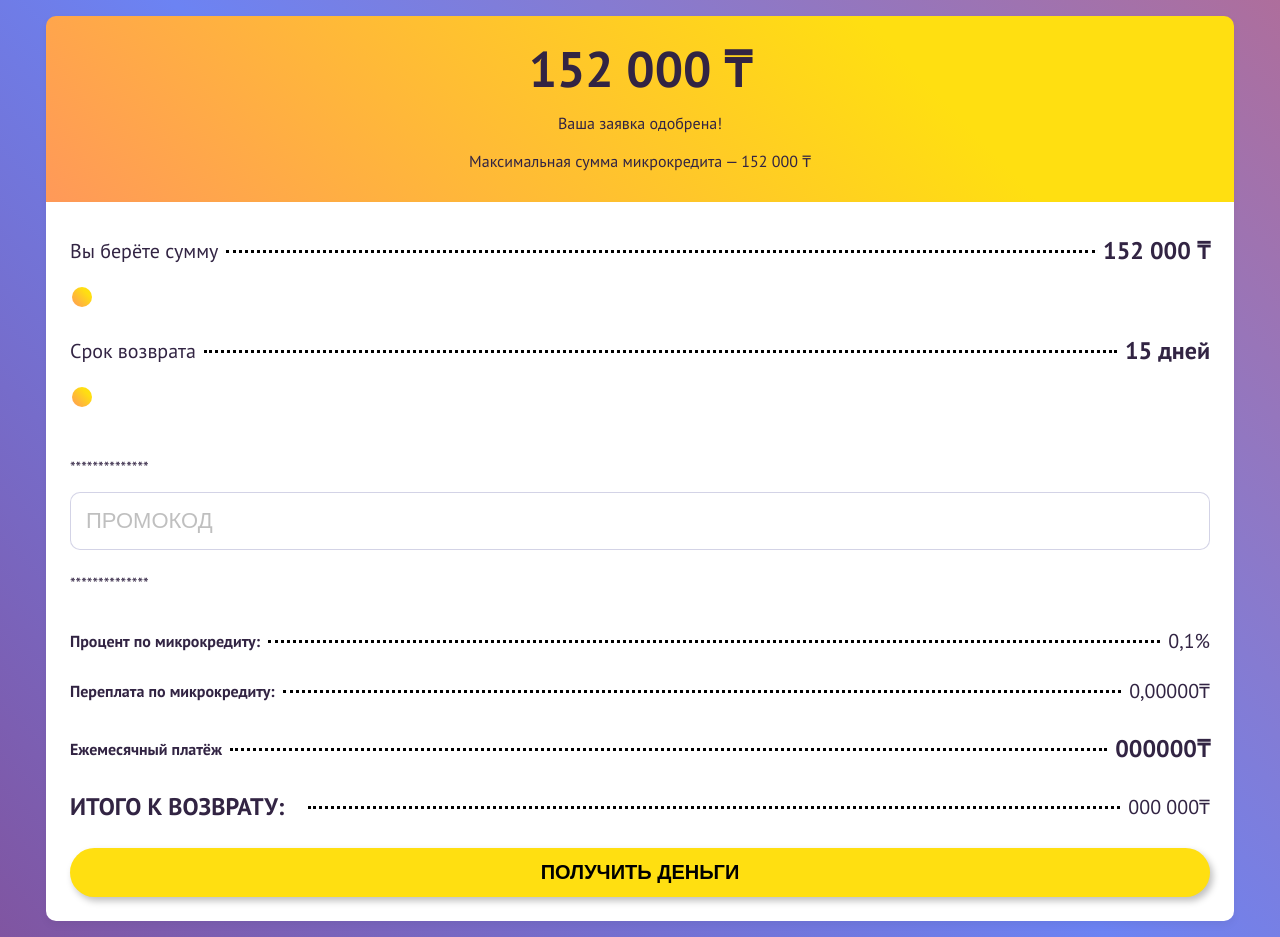
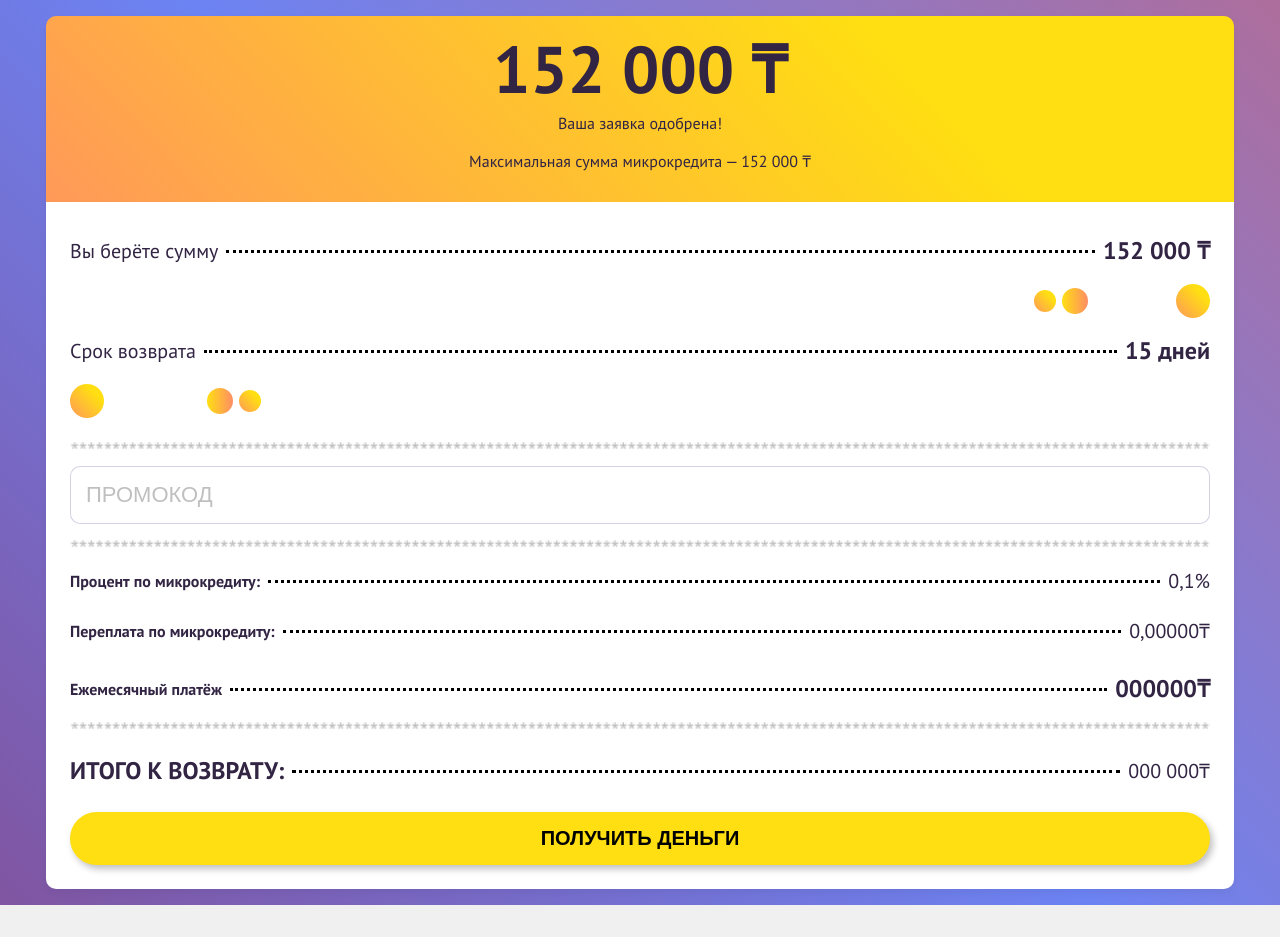
Before and after one commit to nmibragimov7/aqsha-ber, a Nuxt app: page /approved in a window 1280 px wide. After the commit the page ends 905 px from the top, so only its background shows below. Built offline with nearby package versions, Linux system fonts and the light colour scheme.

Commit message:
add error page

```diff
--- a/components/base/BaseButton/BaseButton.vue
+++ b/components/base/BaseButton/BaseButton.vue
@@ -51,7 +51,7 @@ export default {
   color: #000;
   border: none;
   cursor: pointer;
-  padding: 13px 20px;
+  padding: 15px 20px;
   font-size: 20px;
   border-radius: 42px;
   text-transform: uppercase;
--- /dev/null
+++ b/components/common/CreditHistory/CreditHistory.vue
@@ -0,0 +1,64 @@
+<template>
+  <div class="profile__block p-2 px-4">
+    <h2 class="history__title text-center">Кредитная история</h2>
+    <div class="history__line"/>
+    <div class="history__content">
+      <div class="d-flex my-3 align-items-center justify-content-between">
+        <div class="mr-2"><b>152 000тг</b></div>
+        <div class="mr-2"><span>до 20.02.15</span></div>
+        <div>
+          <div class="d-flex align-items-center">
+            <p class="my-0 mr-2">Текущий</p>
+            <div class="d-flex history__info-img">
+              <img src="/svg/info__ic.svg" alt="" class="w-100">
+            </div>
+          </div>
+        </div>
+      </div>
+      <div class="d-flex my-3 align-items-center justify-content-between">
+        <div class="mr-2"><b>152 000тг</b></div>
+        <div class="mr-2"><span>до 20.02.15</span></div>
+        <div>
+          <div class="d-flex align-items-center">
+            <p class="my-0 mr-2">Текущий</p>
+            <div class="d-flex history__info-img">
+              <img src="/svg/info__ic.svg" alt="" class="w-100">
+            </div>
+          </div>
+        </div>
+      </div>
+      <!--      <div class="row">-->
+      <!--        <div class="col-6">-->
+      <!--          <BaseButton>продлить</BaseButton>-->
+      <!--        </div>-->
+      <!--        <div class="col-6">-->
+      <!--          <BaseButton>погасить</BaseButton>-->
+      <!--        </div>-->
+      <!--      </div>-->
+    </div>
+  </div>
+</template>
+<style scoped lang="scss">
+.history {
+  &__line {
+    border: 1px solid #D3D3E6;
+  }
+
+  &__title {
+    font-size: 26px;
+    font-weight: 600;
+  }
+
+  &__info {
+    &-img {
+      max-width: 100px;
+      min-width: 25px;
+    }
+  }
+  &__content{
+    @media screen and (max-width:375px) {
+        font-size: 14px;
+    }
+  }
+}
+</style>
--- /dev/null
+++ b/components/common/InputRange/InputRange.vue
@@ -0,0 +1,109 @@
+<template>
+  <div ref="range" class="range">
+    <input type="range" min="1" :value="value" :max="max" step="1" @input="changeHandler">
+    <div ref="left_dot" class="range__dot range__dot-bg range__dot-left"></div>
+    <div ref="right_dot" class="range__dot range__dot-bg range__dot-right"></div>
+  </div>
+</template>
+<script>
+export default {
+  props: {
+    value: {
+      type: Number,
+      default: 0
+    },
+    max: {
+      type: Number,
+      default: 10
+    }
+  },
+  watch: {
+    value: {
+      handler() {
+        this.calculateDotPositions()
+      },
+    }
+  },
+  methods: {
+    changeHandler(event) {
+      this.$emit("input", parseInt(event.target.value))
+    },
+    calculateDotPositions() {
+      const percent = this.value / this.max * 90
+      const fullWidth = this.$refs.range.offsetWidth
+      const offSet = (percent * fullWidth / 100)
+      console.log(offSet)
+      this.$refs.left_dot.style.left = `${offSet - 34}px`
+      this.$refs.right_dot.style.left = `${percent + 12}%`
+    }
+  },
+  mounted() {
+    this.calculateDotPositions()
+  }
+}
+</script>
+<style lang="scss" scoped>
+
+.range {
+  position: relative;
+  overflow: hidden;
+  line-height: 0;
+
+  &__dot-bg {
+    border-radius: 50%;
+    background: linear-gradient(226.59deg, #FFDF11 27.08%, #FF8D65 112.49%);
+    cursor: ew-resize;
+    transition: background .3s ease-in-out;
+  }
+
+  &__dot {
+    width: 26px;
+    height: 26px;
+    position: absolute;
+    top: 50%;
+    left: 0;
+    transform: translateY(-50%);
+    background: linear-gradient(269.47deg, #FF8D65 0%, #FFDF11 100%);
+    &::before {
+      content: "";
+      @extend .range__dot-bg;
+      position: absolute;
+      transform: translateY(-50%);
+      top: 50%;
+      width:22px;
+      height: 22px;
+    }
+    &-left {
+      left: 35%;
+
+      &::before {
+        left: -28px;
+      }
+    }
+
+    &-right {
+      left: 57%;
+      &::before {
+        right:-28px;
+      }
+    }
+  }
+
+  & > input {
+    width: 100%;
+    height: 100%;
+    margin: 0;
+    -webkit-appearance: none;
+    appearance: none;
+    cursor: pointer;
+    border: none;
+    //border-top: 2px solid black;
+    &::-webkit-slider-thumb {
+      -webkit-appearance: none;
+      height: 34px;
+      width: 34px;
+      @extend .range__dot-bg;
+    }
+  }
+}
+</style>
--- a/components/common/PageWrap.vue
+++ b/components/common/PageWrap.vue
@@ -5,7 +5,7 @@
       <div class="page__body px-4">
         <div class="text-center page__info">
           <slot name="header">
-            <h1 class="page__title mb-0">{{ title }}</h1>
+            <h1 class="page__title">{{ title }}</h1>
             <p v-if="subtitle" class="mt-1">
               {{ subtitle }}
             </p>
@@ -51,7 +51,7 @@ export default {
 <style lang="scss" scoped>
 .page {
   background-image: linear-gradient(120deg, #F17C85 0%, #A267C3 27.08%, #5D54AB 49.32%, #8799F2 85.59%);
-  min-height: 25vh;
+  min-height: 25vh !important;
   border-radius: 0 0 20px 20px;
   &__wrap{
     position: relative;
--- /dev/null
+++ b/layouts/error.vue
@@ -0,0 +1,19 @@
+<template>
+  <PageWrap title="Страница не найдена!">
+  </PageWrap>
+</template>
+
+
+<script>
+import PageWrap from "../components/common/PageWrap";
+export default {
+  components: {PageWrap},
+  layout: 'error',
+  props: {
+    error: {
+      type: Object,
+      default: () => ({})
+    }
+  }
+}
+</script>
--- a/pages/approved/index.vue
+++ b/pages/approved/index.vue
@@ -14,21 +14,21 @@
           <span class="page__dotted"></span>
           <span class="ml-2 info__info">152 000 ₸</span>
         </div>
-        <div class="input__range mt-3">
-          <input type="range" min="0" max="152000">
+        <div class="mt-3">
+          <InputRange v-model="sum" :max="152000"/>
         </div>
         <div class="d-flex mt-3 justify-content-between align-items-center">
           <span class="mr-2 info__title">Срок возврата</span>
           <span class="page__dotted"></span>
           <span class="ml-2 info__info">15 дней</span>
         </div>
-        <div class="input__range mt-3">
-          <input type="range" min="0" max="152000">
+        <div class="mt-3">
+          <InputRange/>
         </div>
         <div class="mt-4">
-          <div class="py-2">**************</div>
+          <div class="page__stars my-3"/>
           <BaseInput v-model="code" placeholder="ПРОМОКОД"/>
-          <div class="py-2 mt-2">**************</div>
+          <div class="page__stars my-3"/>
         </div>
         <div class="d-flex mt-3 justify-content-between align-items-center">
           <span class="mr-2 info__bold">Процент по микрокредиту:</span>
@@ -45,8 +45,9 @@
           <span class="page__dotted"></span>
           <span class="ml-2 info__info">000000₸</span>
         </div>
+        <div class="page__stars my-3"/>
         <div class="d-flex mt-4 justify-content-between align-items-center">
-          <span class="mr-4 info__info">ИТОГО К ВОЗВРАТУ:</span>
+          <span class="mr-2 info__info">ИТОГО К ВОЗВРАТУ:</span>
           <span class="page__dotted"></span>
           <span class="ml-2 info__title">000 000₸</span>
         </div>
@@ -59,10 +60,14 @@
 </template>
 
 <script>
+import InputRange from "@/components/common/InputRange/InputRange.vue"
 export default {
+  components: {InputRange},
+
   data() {
     return {
-      code: ""
+      code: "",
+      sum:152000
     }
   },
   methods: {
@@ -86,7 +91,7 @@ export default {
 
   &__title {
     font-weight: 800;
-    font-size: 50px;
+    font-size: 66px;
     line-height: 74px;
   }
 
@@ -101,7 +106,12 @@ export default {
     flex-grow: 1;
     border-bottom: 3px dotted #000;
   }
-
+  &__stars{
+    background-image: url("/images/stars_decor.png");
+    background-position: center;
+    background-size: contain;
+    height: 8px;
+  }
 }
 
 .info {
@@ -119,23 +129,5 @@ export default {
   }
 }
 
-.input__range{
-  &>input{
-    width:100%;
-    -webkit-appearance: none;
-    appearance: none;
-    cursor: pointer;
-    //border-top: 2px solid black;
-    &::-webkit-slider-thumb{
-      -webkit-appearance: none;
-      height: 20px;
-      width: 20px;
-      border-radius: 50%;
-      background: linear-gradient(226.59deg, #FFDF11 27.08%, #FF8D65 112.49%);
-      cursor: ew-resize;
-      transition: background .3s ease-in-out;
-    }
-  }
-}
 
 </style>
--- a/pages/feedback.vue
+++ b/pages/feedback.vue
@@ -15,7 +15,7 @@
             К сожалению, вы исчерпали попытки ввода кода.
           </p>
         </div>
-        <div v-else-if="giveToMoney">
+        <div class="give_money" v-else-if="giveToMoney">
           <h1 class="text-center page__title my-2">152 000 ₸</h1>
           <p class="text-center page__description">
             Оформление закончено: вы получите одобренную сумму выбранным вами способом
@@ -23,11 +23,11 @@
         </div>
       </div>
     </div>
-    <div class="container">
+    <div class="container mt-4">
       <div v-if="smsError || creditDenied" class="d-flex justify-content-center px-5 mt-4">
         <img src="@/assets/images/warning.png" class="w-100" alt="">
       </div>
-      <BaseButton bg="#FFDF11" classes="mt-4" @click="goToMain">
+      <BaseButton v-if="giveToMoney" bg="#FFDF11" classes="mt-4" @click="goToMain">
         В личный кабинет
       </BaseButton>
       <BaseButton bg="#3A2784" color="#fff" classes="mt-3" @click="goToMain">
@@ -97,7 +97,7 @@ export default {
     max-width: 60%;
     &.giveToMoney{
       right: auto;
-      left:-26%;
+      left:-28%;
       top:80px;
       z-index: 1;
     }
@@ -112,4 +112,11 @@ export default {
     }
   }
 }
+.give_money{
+  position: relative;
+  z-index: 2;
+  & .page__title{
+    font-size: 66px;
+  }
+}
 </style>
--- a/pages/lc/index.vue
+++ b/pages/lc/index.vue
@@ -38,39 +38,17 @@
       <BaseButton bg="#3A2784" color="#fff" classes="mt-3">
         + новый микрокредит
       </BaseButton>
-      <div class="profile__block p-4 mt-4">
-        <h2 class="profile__title text-center">Кредитная история</h2>
-        <div class="profile__line">
-
-        </div>
-        <div>
-          <div class="row">
-            <div class="col-3 d-inline-flex align-items-center"><b>152 000тг</b></div>
-            <div class="col-3 d-inline-flex align-items-center"><span>до 20.02.15</span></div>
-            <div class="col-3 d-inline-flex align-items-center"><p>Текущий</p></div>
-            <div class="col-3 d-inline-flex align-items-center">
-              <div>
-                <img src="/svg/info__ic.svg" alt="" class="w-100">
-              </div>
-            </div>
-          </div>
-          <div class="row">
-            <div class="col-6">
-              <BaseButton>продлить</BaseButton>
-            </div>
-            <div class="col-6">
-              <BaseButton>погасить</BaseButton>
-            </div>
-          </div>
-        </div>
+      <div class="mt-4">
+        <CreditHistory/>
       </div>
     </template>
   </PageWrap>
 </template>
 <script>
+import CreditHistory from "@/components/common/CreditHistory/CreditHistory.vue";
 import PageWrap from "@/components/common/PageWrap.vue";
 export default {
-  components: {PageWrap}
+  components: {CreditHistory, PageWrap}
 }
 </script>
 
@@ -91,12 +69,6 @@ export default {
     font-size: 18px;
     box-shadow: 5px 7px 6px rgba(0, 0, 0, 0.05), -7px -7px 13px rgba(0, 0, 0, 0.07);
   }
-  &__title{
-    font-size: 26px;
-    font-weight: 600;
-  }
-  &__line{
-    border: 1px solid #D3D3E6;
-  }
+
 }
 </style>
```
Also changed, not shown: static/images/stars_decor.png (added).
